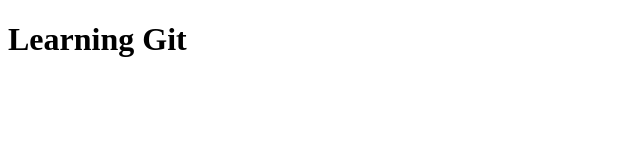
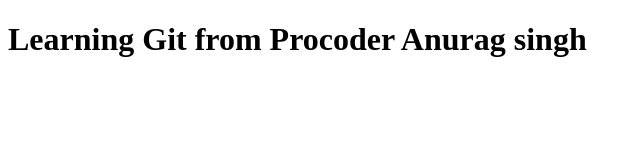
Before and after one commit to Amanpati1712/Git-Github, a plain HTML site: page index.html in a window 1280 px wide. Shown: the whole page, without its empty margins (0-641 px from the left). Drawn offline with Linux system fonts and the light colour scheme.

Commit message:
change procoder

```diff
--- a/index.html
+++ b/index.html
@@ -6,6 +6,6 @@
     <title>Document</title>
 </head>
 <body>
-    <h1>Learning Git</h1>
+    <h1>Learning Git from Procoder Anurag singh </h1>
 </body>
 </html>
```
